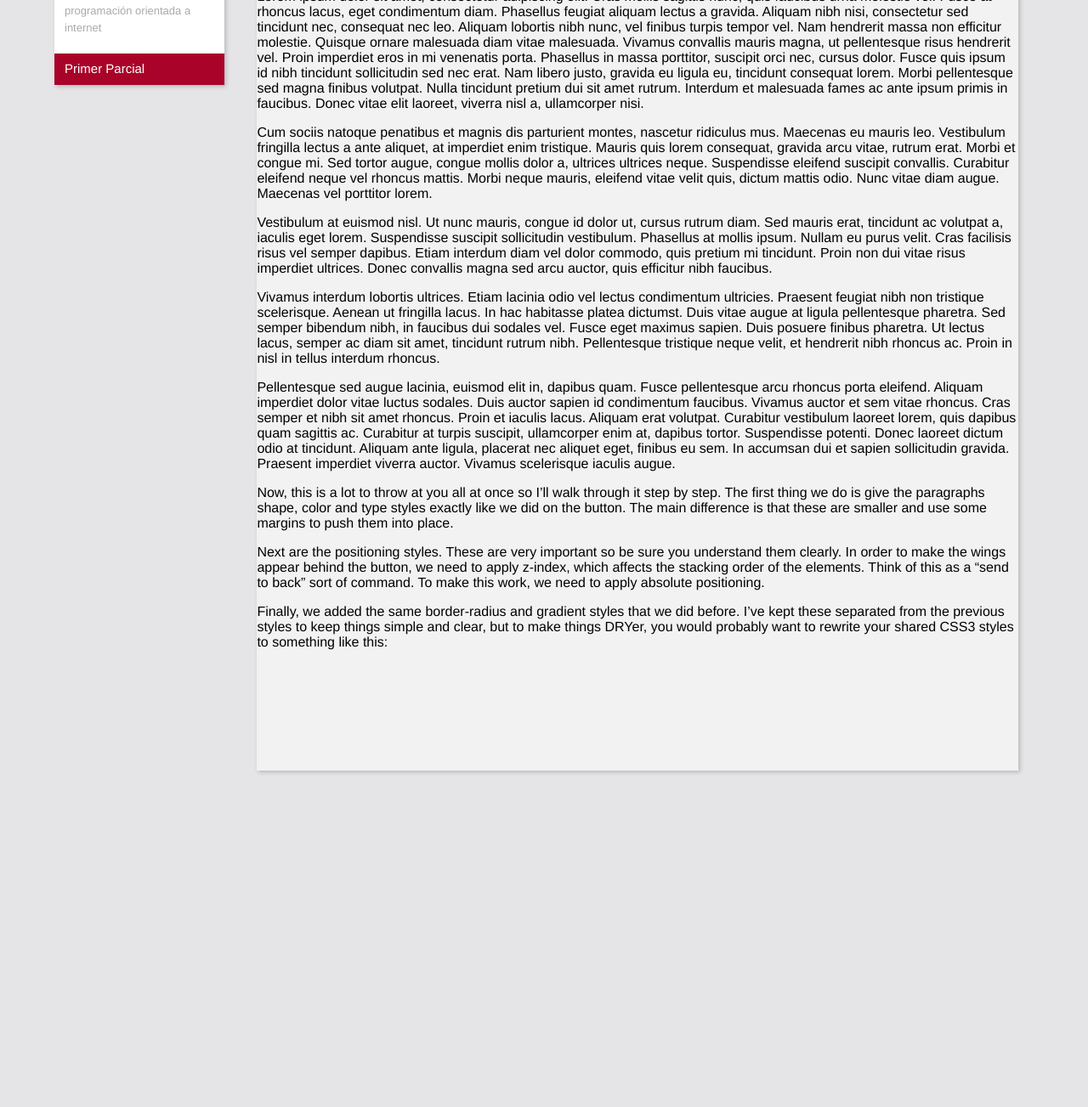
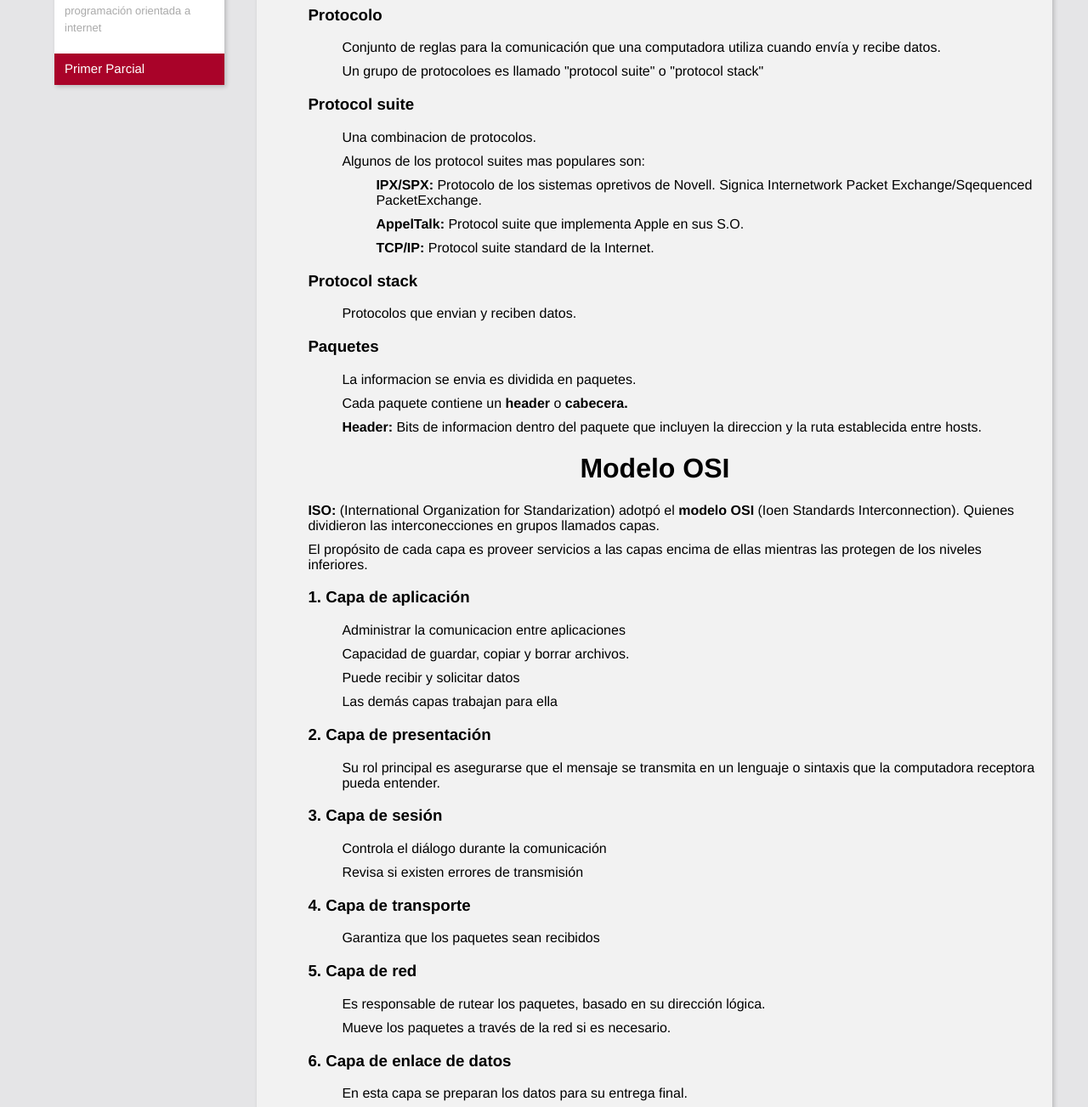
Before and after one commit to Altva/Enciclopedia-POI, a plain HTML site: page temas/01-02.html in a window 1280 px wide. Shown: the part 174-1477 px from the top of the page at 85% size. Before the commit the page ends 1091 px from the top, so only its background shows below. Drawn offline with Linux system fonts and the light colour scheme; files whose address does not match are found by name.

Commit message:
haciendo el tema 2 y 3

```diff
--- a/css/styles.css
+++ b/css/styles.css
@@ -4,7 +4,7 @@ body {
     font-family: Helvetica, Arial, "Lucida Grande", sans-serif;
 }
 
-ul, li, h4, .content{
+.menu-item ul, .menu-item li, .menu-item h4{
     margin: 0px;
     padding: 0px;
 }
@@ -32,12 +32,14 @@ h5{
 }
 
 .content {
-    height: 1000px;
+
+    /*height: 1000px;*/
     width: 70%;
+    margin: 0px;
     margin-left: 3%;
     margin-bottom: 10px;
     float: left;
-
+    padding: 20px;
 
     box-shadow: 2px 2px 5px rgba(0, 0, 0, 0.2);
     background: #f2f2f2;
@@ -53,6 +55,18 @@ h5{
     background: #f2f2f2;
 }
 
+.content-data h1{
+    text-align: center;
+}
+
+
+.content-data ul{
+    list-style-type: none;
+}
+
+.content-data ul li {
+    margin-top: 10px;
+}
 
 /* Navigation menu */
 nav {
--- a/temas/01-02.html
+++ b/temas/01-02.html
@@ -35,30 +35,114 @@
         </div>
         <div id="content" class="content">
             <div class="content-data">
-                <h1>Lorem ipsum</h1>
-                <p>
-                    Lorem ipsum dolor sit amet, consectetur adipiscing elit. Cras mollis sagittis nunc, quis faucibus urna molestie vel. Fusce at rhoncus lacus, eget condimentum diam. Phasellus feugiat aliquam lectus a gravida. Aliquam nibh nisi, consectetur sed tincidunt nec, consequat nec leo. Aliquam lobortis nibh nunc, vel finibus turpis tempor vel. Nam hendrerit massa non efficitur molestie. Quisque ornare malesuada diam vitae malesuada. Vivamus convallis mauris magna, ut pellentesque risus hendrerit vel. Proin imperdiet eros in mi venenatis porta. Phasellus in massa porttitor, suscipit orci nec, cursus dolor. Fusce quis ipsum id nibh tincidunt sollicitudin sed nec erat. Nam libero justo, gravida eu ligula eu, tincidunt consequat lorem. Morbi pellentesque sed magna finibus volutpat. Nulla tincidunt pretium dui sit amet rutrum. Interdum et malesuada fames ac ante ipsum primis in faucibus. Donec vitae elit laoreet, viverra nisl a, ullamcorper nisi.
-                </p>
-                <p>
-                    Cum sociis natoque penatibus et magnis dis parturient montes, nascetur ridiculus mus. Maecenas eu mauris leo. Vestibulum fringilla lectus a ante aliquet, at imperdiet enim tristique. Mauris quis lorem consequat, gravida arcu vitae, rutrum erat. Morbi et congue mi. Sed tortor augue, congue mollis dolor a, ultrices ultrices neque. Suspendisse eleifend suscipit convallis. Curabitur eleifend neque vel rhoncus mattis. Morbi neque mauris, eleifend vitae velit quis, dictum mattis odio. Nunc vitae diam augue. Maecenas vel porttitor lorem.
-                </p>
-                <p>
-                    Vestibulum at euismod nisl. Ut nunc mauris, congue id dolor ut, cursus rutrum diam. Sed mauris erat, tincidunt ac volutpat a, iaculis eget lorem. Suspendisse suscipit sollicitudin vestibulum. Phasellus at mollis ipsum. Nullam eu purus velit. Cras facilisis risus vel semper dapibus. Etiam interdum diam vel dolor commodo, quis pretium mi tincidunt. Proin non dui vitae risus imperdiet ultrices. Donec convallis magna sed arcu auctor, quis efficitur nibh faucibus.
-                </p>
-                <p>
-                    Vivamus interdum lobortis ultrices. Etiam lacinia odio vel lectus condimentum ultricies. Praesent feugiat nibh non tristique scelerisque. Aenean ut fringilla lacus. In hac habitasse platea dictumst. Duis vitae augue at ligula pellentesque pharetra. Sed semper bibendum nibh, in faucibus dui sodales vel. Fusce eget maximus sapien. Duis posuere finibus pharetra. Ut lectus lacus, semper ac diam sit amet, tincidunt rutrum nibh. Pellentesque tristique neque velit, et hendrerit nibh rhoncus ac. Proin in nisl in tellus interdum rhoncus.
-                <p>
-                    Pellentesque sed augue lacinia, euismod elit in, dapibus quam. Fusce pellentesque arcu rhoncus porta eleifend. Aliquam imperdiet dolor vitae luctus sodales. Duis auctor sapien id condimentum faucibus. Vivamus auctor et sem vitae rhoncus. Cras semper et nibh sit amet rhoncus. Proin et iaculis lacus. Aliquam erat volutpat. Curabitur vestibulum laoreet lorem, quis dapibus quam sagittis ac. Curabitur at turpis suscipit, ullamcorper enim at, dapibus tortor. Suspendisse potenti. Donec laoreet dictum odio at tincidunt. Aliquam ante ligula, placerat nec aliquet eget, finibus eu sem. In accumsan dui et sapien sollicitudin gravida. Praesent imperdiet viverra auctor. Vivamus scelerisque iaculis augue.
-                </p>
-                <p>
-                    Now, this is a lot to throw at you all at once so I’ll walk through it step by step. The first thing we do is give the paragraphs shape, color and type styles exactly like we did on the button. The main difference is that these are smaller and use some margins to push them into place.
-                </p>
-                <p>
-                    Next are the positioning styles. These are very important so be sure you understand them clearly. In order to make the wings appear behind the button, we need to apply z-index, which affects the stacking order of the elements. Think of this as a “send to back” sort of command. To make this work, we need to apply absolute positioning.
-                </p>
-                <p>
-                    Finally, we added the same border-radius and gradient styles that we did before. I’ve kept these separated from the previous styles to keep things simple and clear, but to make things DRYer, you would probably want to rewrite your shared CSS3 styles to something like this:
-                </p>
+                <h1> Protocolos </h1>
+                <ul class="Conceptos">
+                    <li>
+                        <h3> Protocolo </h3>
+                        <ul class="Parrafos">
+                            <li>Conjunto de reglas para la comunicación que una computadora utiliza cuando envía y recibe datos.</li>
+                            <li>Un grupo de protocoloes es llamado "protocol suite" o "protocol stack"</li>
+                        </ul>
+                    </li>
+
+                    <li>
+                        <h3> Protocol suite </h3>
+                        <ul>
+                            <li>Una combinacion de protocolos.</li>
+                            <li>
+                                Algunos de los protocol suites mas populares son:
+                                <ul>
+                                    <li><b>IPX/SPX:</b> Protocolo de los sistemas opretivos de Novell. Signica Internetwork Packet Exchange/Sqequenced PacketExchange.</li>
+                                    <li><b>AppelTalk:</b> Protocol suite que implementa Apple en sus S.O.</li>
+                                    <li><b>TCP/IP:</b> Protocol suite standard de la Internet.</li>
+                                </ul>
+                            </li>
+
+                        </ul>
+                    </li>
+                    <li>
+                        <h3> Protocol stack </h3>
+                        <ul>
+                            <li>Protocolos que envian y reciben datos.</li>
+                        </ul>
+                    </li>
+                    <li>
+                        <h3> Paquetes </h3>
+                        <ul>
+                            <li>La informacion se envia es dividida en paquetes.</li>
+                            <li>Cada paquete contiene un <b>header</b> o <b>cabecera.</b></li>
+                            <li><b>Header:</b> Bits de informacion dentro del paquete que incluyen la direccion y la ruta establecida entre hosts.</li>
+                        </ul>
+                    </li>
+                </ul>
+
+                <h1> Modelo OSI </h1>
+                <ul>
+                    <li>
+                        <b> ISO:</b> (International Organization for Standarization) adotpó el <b>modelo OSI</b> (Ioen Standards Interconnection). Quienes dividieron
+                        las interconecciones en grupos llamados capas.
+                    </li>
+                    <li>
+                        El propósito de cada capa es proveer servicios a las capas encima de ellas mientras las protegen de los niveles inferiores.
+                    </li>
+                    <li>
+                        <h3>1. Capa de aplicación</h3>
+                        <ul>
+                            <li>Administrar la comunicacion entre aplicaciones</li>
+                            <li>Capacidad de guardar, copiar y borrar archivos.</li>
+                            <li>Puede recibir y solicitar datos</li>
+                            <li>Las demás capas trabajan para ella</li>
+                        </ul>
+                    </li>
+                    <li>
+                        <h3>2. Capa de presentación</h3>
+                        <ul>
+                            <li>Su rol principal es asegurarse que el mensaje se transmita en un lenguaje o sintaxis que la computadora receptora pueda entender.</li>
+                        </ul>
+                    </li>
+                    <li>
+                        <h3>3. Capa de sesión</h3>
+                        <ul>
+                            <li>Controla el diálogo durante la comunicación</li>
+                            <li>Revisa si existen errores de transmisión</li>
+                        </ul>
+                    </li>
+                    <li>
+                        <h3>4. Capa de transporte</h3>
+                        <ul>
+                            <li>Garantiza que los paquetes sean recibidos</li>
+                        </ul>
+                    </li>
+                    <li>
+                        <h3>5. Capa de red</h3>
+                        <ul>
+                            <li>Es responsable de rutear los paquetes, basado en su dirección lógica.</li>
+                            <li>Mueve los paquetes a través de la red si es necesario.</li>
+                        </ul>
+                    </li>
+                    <li>
+                        <h3>6. Capa de enlace de datos</h3>
+                        <ul>
+                            <li>En esta capa se preparan los datos para su entrega final.</li>
+                            <li>Ayuda en el direccionamiento y detección de errores en los datos que son transferidos.</li>
+                            <li>
+                                Esta compuesta de:
+                                <ul>
+                                    <li><b>LLC:</b> interfaz entre los protocolos de la capa de red y el metodo de acceso al medio. Ej. Ethernet, token ring.</li>
+                                    <li><b>MAC:</b> maneja la conexión con el medio físico, como para cruzado o cable coaxial.</li>
+                                </ul>
+                            </li>
+                        </ul>
+                    </li>
+                    <li>
+                        <h3>7. Capa física</h3>
+                        <ul>
+                            <li>Determina cómo los bits de datos enviados y recibidos se mueven a través del cableado de la red.</li>
+                            <li>Maneja el montaje de los datos en el alambre o fibra.</li>
+                        </ul>
+                    </li>
+                </ul>
+
             </div>
         </div>
     </body>
```
Also changed, not shown: temas/01-03.html (+73 -24 lines).
